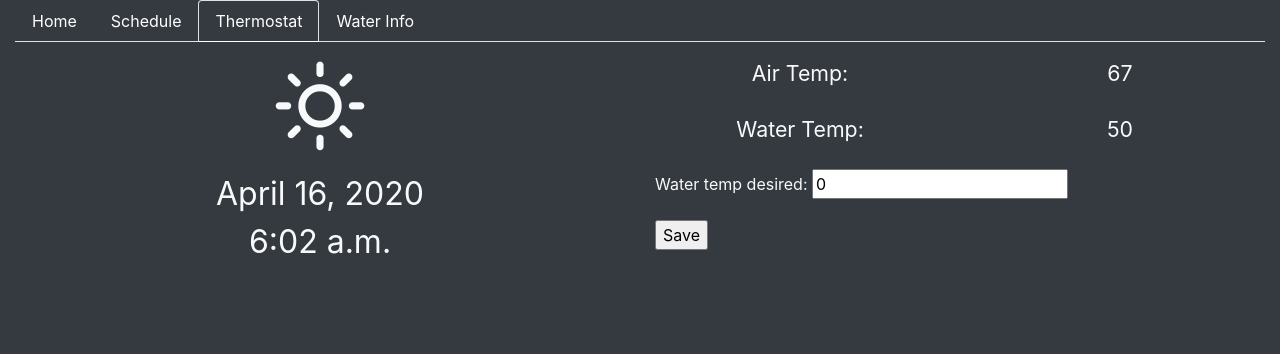
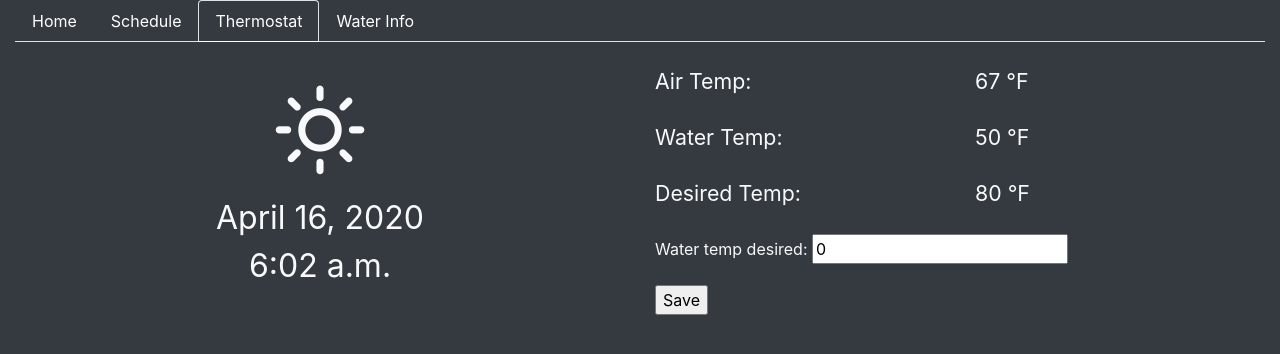
Before and after one commit to infinitymdm/PoolControl, a Django app: page /thermostat/ in a window 1280 px wide. Shown: the top 354 px of the page. Run offline with Django 3.2, Linux system fonts and the light colour scheme; data comes from the database, SQL or seed files in the repository; both versions use the stored data as it was after the commit; some libraries are stand-ins or nearby versions.

Commit message:
Formatting + got the thermostat form working

```diff
--- a/Homepage/templates/thermostat.html
+++ b/Homepage/templates/thermostat.html
@@ -24,21 +24,34 @@
 {% endblock %}
 
 {% block rightColumn %}
-<div class="row justify-content-center text-center" style="font-size: 16pt;">
+<br>
+<div class="row justify-content-center" style="font-size: 16pt;">
     <div class="col">
         Air Temp:
     </div>
     <div class="col">
         {{ sensor_data.air_temp }}
+        °F
     </div>
 </div>
 <br>
-<div class="row justify-content-center text-center" style="font-size: 16pt;">
+<div class="row justify-content-center" style="font-size: 16pt;">
         <div class="col">
         Water Temp:
     </div>
     <div class="col">
         {{ sensor_data.water_temp }}
+        °F
+    </div>
+</div>
+<br>
+<div class="row justify-content-center" style="font-size: 16pt;">
+    <div class="col">
+        Desired Temp:
+    </div>
+    <div class="col">
+        {{ sensor_data.water_temp_desired }}
+        °F
     </div>
 </div>
 <br>
--- a/Homepage/templates/water_info.html
+++ b/Homepage/templates/water_info.html
@@ -7,7 +7,7 @@
 <!-- Left Column -->
 {% block leftColumn %}
 <br>
-<div class="row">
+<div class="row justify-content-center" style="font-size: 16pt;">
     <div class="col">
         Water Temp:
     </div>
@@ -17,7 +17,7 @@
     </div>
 </div>
 <br>
-<div class="row">
+<div class="row justify-content-center" style="font-size: 16pt;">
     <div class="col">
         Water pH:
     </div>
@@ -26,7 +26,7 @@
     </div>
 </div>
 <br>
-<div class="row">
+<div class="row justify-content-center" style="font-size: 16pt;">
     <div class="col">
         Water Sanitizer:
     </div>
--- a/Homepage/views.py
+++ b/Homepage/views.py
@@ -63,18 +63,20 @@ def thermostat(request):
     form = Water_Temp_Form(request.POST or None)
     if form.is_valid():
         form.save()
-        form = User_Temp_Form()
+        form = Water_Temp_Form()
     sensor_obj = Sensor_Info.objects.latest('id')
+    user_settings_obj = User_Settings.objects.latest('id')
     sensor_data = {
         'water_temp': sensor_obj.water_temp_sensed,
-        'air_temp': sensor_obj.air_temp_sensed
+        'air_temp': sensor_obj.air_temp_sensed,
+        'water_temp_desired': user_settings_obj.water_temp_desired,
     }
     current_time = datetime.now()
     context = {
         'user_temp_desired': form,
         'sensor_data': sensor_data,
         'current_time': current_time,
-        'meta': meta
+        'meta': meta,
     }
     return render(request, 'thermostat.html', context)
 
```
Also changed, not shown: db.sqlite3.
